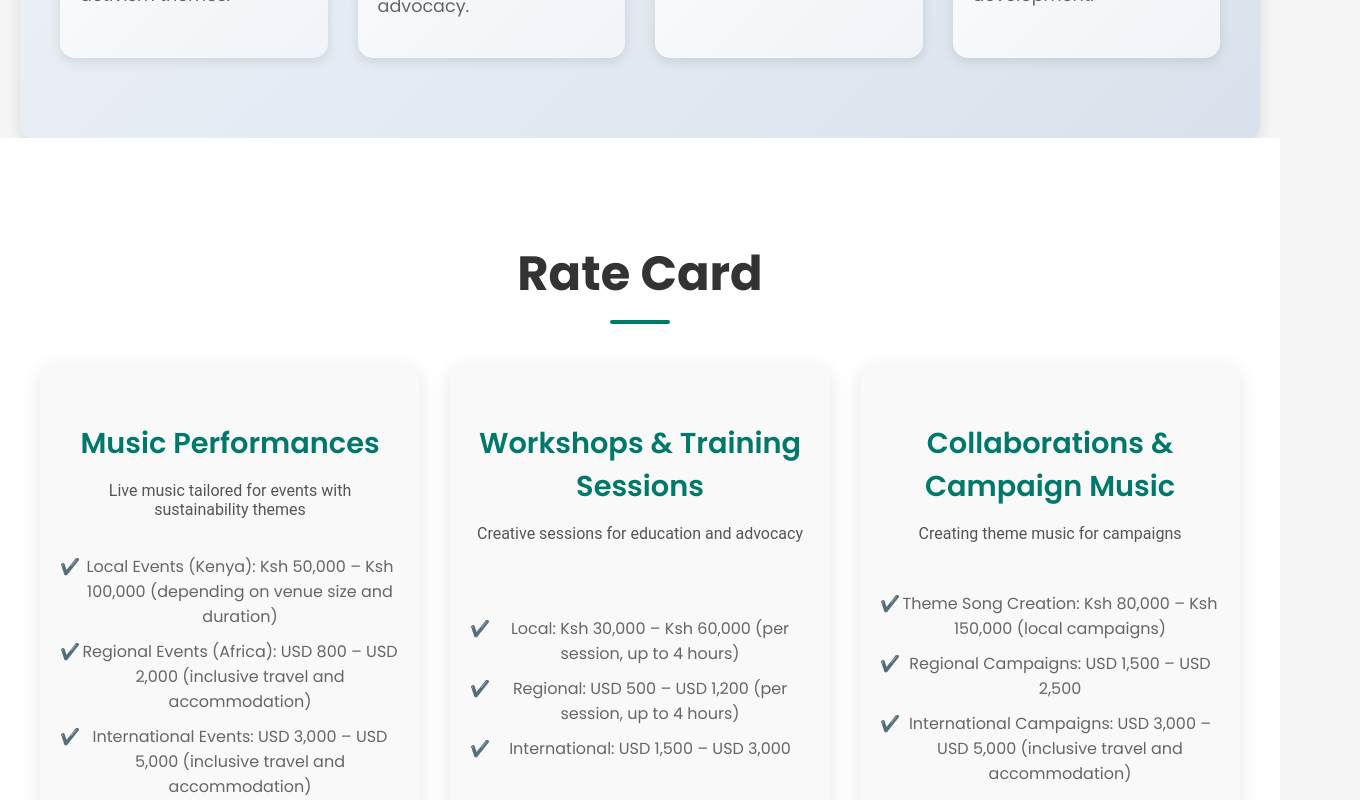
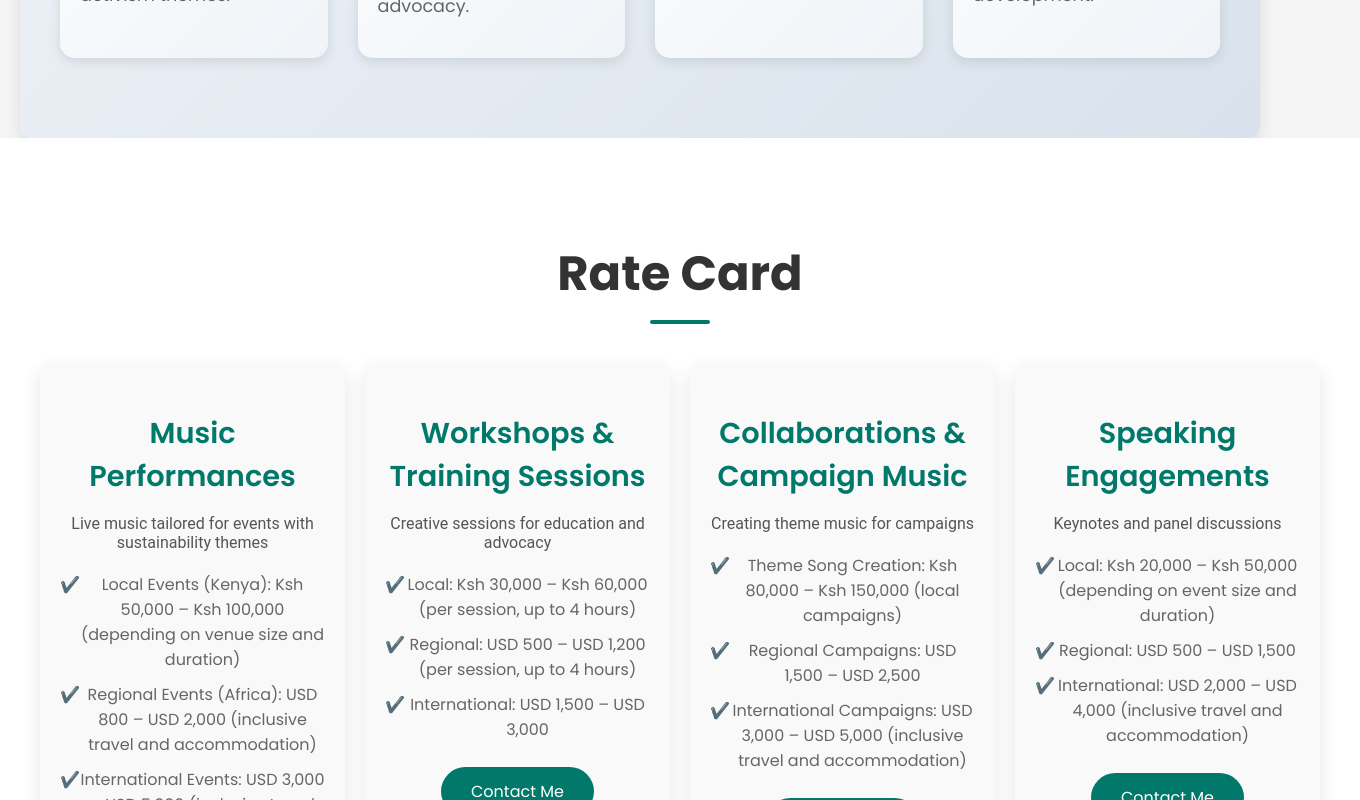
Before and after one commit to O-tero/portfolio, a React (Create React App) app: page / in a window 1280 px wide. Shown: the part 5660-6460 px from the top of the page, 1360 px wide, since content can reach past the window. Built offline with nearby package versions, Linux system fonts and the light colour scheme.

Commit message:
Refactor Contact component by removing social media links and adjusting styles in RateCard for improved layout and responsiveness; change grid to flex layout and enhance card sizing.

```diff
--- a/src/components/Contact.js
+++ b/src/components/Contact.js
@@ -1,6 +1,6 @@
 import React from 'react';
 import styles from '../styles/Contact.module.css';
-import { FaEnvelope, FaPhone, FaMapMarkerAlt, FaLinkedin, FaInstagram, FaTwitter } from 'react-icons/fa';
+import { FaEnvelope, FaPhone, FaMapMarkerAlt } from 'react-icons/fa';
 import profileImage from '../assets/image5.jpg'; // Make sure to replace with the actual image path
 
 const Contact = () => {
@@ -40,7 +40,7 @@ const Contact = () => {
         </div>
       </div>
 
-      <div className={styles.socialSection}>
+      {/* <div className={styles.socialSection}>
         <p className={styles.followText}>Follow me on social media for updates:</p>
         <div className={styles.socialLinks}>
           <a href="http://linkedin.com/in/jesse-david-j" target="_blank" rel="noopener noreferrer" className={styles.socialLink}>
@@ -53,7 +53,7 @@ const Contact = () => {
             <FaTwitter />
           </a>
         </div>
-      </div>
+      </div> */}
     </section>
   );
 };
--- a/src/styles/RateCard.module.css
+++ b/src/styles/RateCard.module.css
@@ -3,9 +3,10 @@
   padding: 60px 40px;
   background-color: #ffffff;
   text-align: center;
-  max-width: 1200px;
+  width: 100%;
   margin: 0 auto;
   font-family: 'Poppins', sans-serif;
+  overflow-x: hidden; /* Prevent horizontal scroll */
 }
 
 .title {
@@ -28,23 +29,24 @@
 
 /* Grid layout */
 .grid {
-  display: grid;
-  gap: 30px;
-  grid-template-columns: repeat(auto-fit, minmax(280px, 1fr));
+  display: flex; /* Change to flex for horizontal layout */
+  gap: 20px; /* Reduce gap between cards */
+  justify-content: center;
+  margin: 0 auto;
+  max-width: 1600px; /* Increased max-width to accommodate all cards */
 }
 
 /* Card styles */
 .card {
+  flex: 1; /* Equal width distribution */
+  min-width: 250px; /* Minimum card width */
+  max-width: 300px; /* Maximum card width */
   background-color: #f9f9f9;
-  padding: 30px 20px;
+  padding: 20px;
   border-radius: 12px;
   box-shadow: 0 6px 20px rgba(0, 0, 0, 0.1);
-  transition: transform 0.3s ease, box-shadow 0.3s ease, background-color 0.3s ease;
-  display: flex;
-  flex-direction: column;
-  justify-content: space-between;
+  transition: transform 0.3s ease;
 }
-
 .card:hover {
   transform: translateY(-8px);
   box-shadow: 0 12px 24px rgba(0, 0, 0, 0.2);
@@ -115,6 +117,17 @@
   transform: scale(1.05);
 }
 
+@media (max-width: 1200px) {
+  .grid {
+    display: grid;
+    grid-template-columns: repeat(auto-fit, minmax(280px, 1fr));
+    gap: 30px;
+  }
+
+  .card {
+    max-width: none;
+  }
+}
 /* Responsive adjustments */
 @media (max-width: 768px) {
   .container {
```
